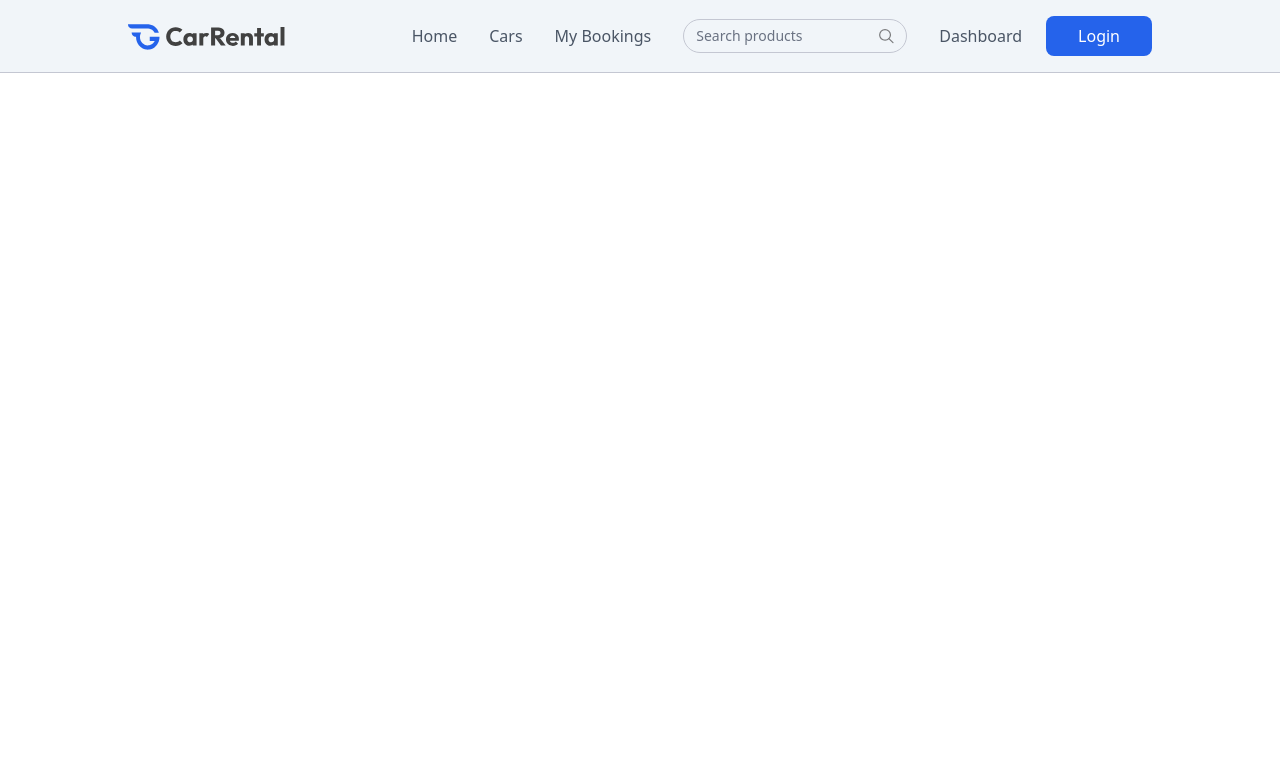
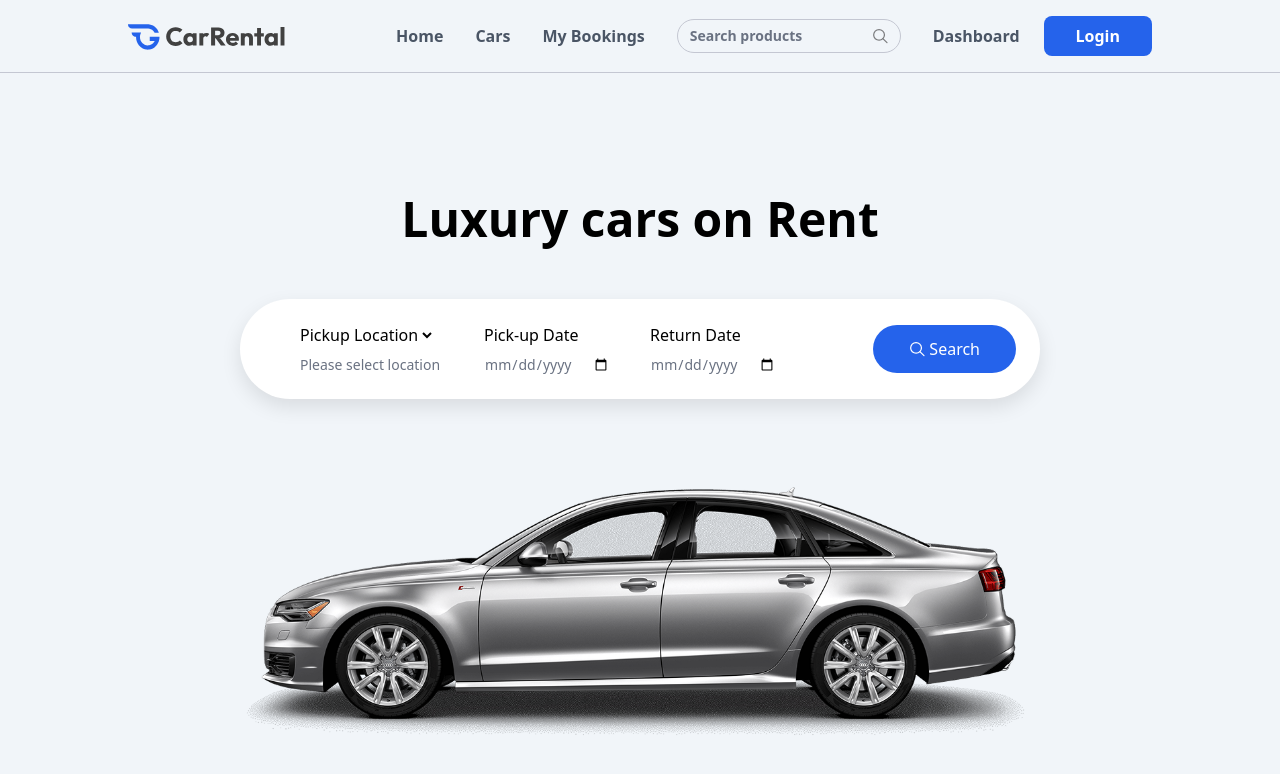
Before and after one commit to Shaikh-Sufiyan-007/CARRENTAL, a React (Vite) app in the folder client/: page / in a window 1280 px wide. Shown: the top 774 px of the page. Built offline with nearby package versions, Linux system fonts and the light colour scheme.

Commit message:
1 - building hero section in Home Page

```diff
--- a/client/src/App.jsx
+++ b/client/src/App.jsx
@@ -1,6 +1,10 @@
 import React, { useState } from 'react'
 import Navbar from './components/Navbar'
-import { useLocation } from 'react-router-dom'
+import { Route, Routes, useLocation } from 'react-router-dom'
+import Home from './pages/Home'
+import CarDetails from './pages/CarDetails'
+import Cars from './pages/Cars'
+import MyBookings from './pages/MyBookings'
 
 const App = () => {
   const [showLogin, setShowLogin] = useState(false)
@@ -8,6 +12,13 @@
   return (
     <>
       {!isOwnerPath && <Navbar setShowLogin={setShowLogin} />}
+
+      <Routes>
+        <Route path='/' element={<Home />} />
+        <Route path='/car-details/:id' element={<CarDetails />} />
+        <Route path='/cars' element={<Cars />} />
+        <Route path='/my-bookings' element={<MyBookings />} />
+      </Routes>
     </>
   )
 }
--- /dev/null
+++ b/client/src/components/Hero.jsx
@@ -0,0 +1,68 @@
+import React, { useState } from "react";
+import { assets, cityList } from "../assets/assets";
+
+const Hero = () => {
+  const [pickupLocation, setPickupLocation] = useState("");
+
+  return (
+    <div className="h-screen flex flex-col items-center justify-center gap-14 bg-light text-center">
+      <h1 className="text-4xl md:text-5xl font-semibold">
+        Luxury cars on Rent
+      </h1>
+
+      <form className="flex flex-col md:flex-row items-start md:items-center justify-between p-6 rounded-lg md:rounded-full w-full max-w-80 md:max-w-200 bg-white shadow-[0px_8px_20px_rgba(0,0,0,0.1)]">
+        <div className="flex flex-col md:flex-row items-start md:items-center gap-10 min-md:ml-8">
+          <div className="flex flex-col items-start gap-2">
+            <select
+              required
+              value={pickupLocation}
+              onChange={(e) => setPickupLocation(e.target.value)}
+            >
+              <option value="">Pickup Location</option>
+              {cityList.map((city) => (
+                <option key={city} value={city}>
+                  {city}
+                </option>
+              ))}
+            </select>
+            <p className="px-1 text-sm text-gray-500">
+              {pickupLocation ? pickupLocation : "Please select location"}
+            </p>
+          </div>
+
+          <div className="flex flex-col items-start gap-2">
+            <label htmlFor="pickup-date">Pick-up Date</label>
+            <input
+              type="date"
+              id="pickup-date"
+              min={new Date().toISOString().split("T")[0]}
+              className="text-sm text-gray-500"
+              required
+            />
+          </div>
+          <div className="flex flex-col items-start gap-2">
+            <label htmlFor="return-date">Return Date</label>
+            <input
+              type="date"
+              id="return-date"
+              className="text-sm text-gray-500"
+              required
+            />
+          </div>
+        </div>
+        <button className="flex items-center justify-center gap-1 px-9 py-3 max-sm:mt-4 bg-primary hover:bg-primary-dull text-white rounded-full cursor-pointer">
+          <img
+            src={assets.search_icon}
+            alt="search"
+            className="brightness-300"
+          />
+          Search
+        </button>
+      </form>
+
+      <img src={assets.main_car} alt="car" className="max-h-74" />
+    </div>
+  );
+};
+
+export default Hero;
--- a/client/src/components/Navbar.jsx
+++ b/client/src/components/Navbar.jsx
@@ -8,7 +8,7 @@
   const navigate = useNavigate();
   return (
     <div
-      className={`flex items-center justify-between px-6 md:px-16 lg:px-24 xl:px-32 py-4 text-gray-600 border-b border-borderColor relative transition-all ${
+      className={`flex items-center justify-between px-6 md:px-16 lg:px-24 xl:px-32 py-4 font-semibold text-gray-600 border-b border-borderColor relative transition-all ${
         location.pathname === "/" && "bg-light"
       }`}
     >
--- /dev/null
+++ b/client/src/pages/CarDetails.jsx
@@ -0,0 +1,9 @@
+import React from 'react'
+
+const CarDetails = () => {
+  return (
+    <div>CarDetails</div>
+  )
+}
+
+export default CarDetails
--- /dev/null
+++ b/client/src/pages/Cars.jsx
@@ -0,0 +1,9 @@
+import React from 'react'
+
+const Cars = () => {
+  return (
+    <div>Cars</div>
+  )
+}
+
+export default Cars
--- /dev/null
+++ b/client/src/pages/Home.jsx
@@ -0,0 +1,12 @@
+import React from 'react'
+import Hero from '../components/Hero'
+
+const Home = () => {
+  return (
+    <div>
+        <Hero />
+    </div>
+  )
+}
+
+export default Home
--- /dev/null
+++ b/client/src/pages/MyBookings.jsx
@@ -0,0 +1,9 @@
+import React from 'react'
+
+const MyBookings = () => {
+  return (
+    <div>MyBookings</div>
+  )
+}
+
+export default MyBookings
```
